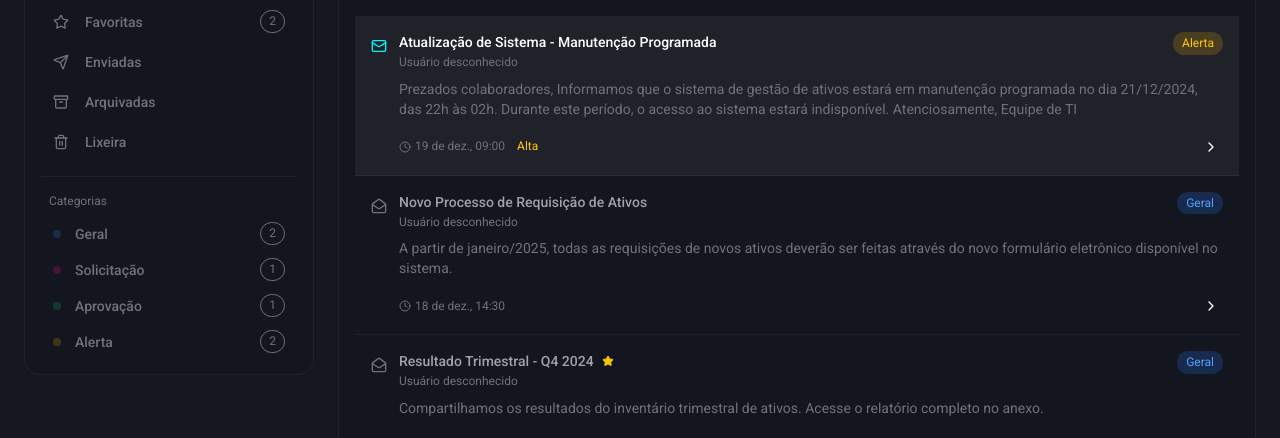
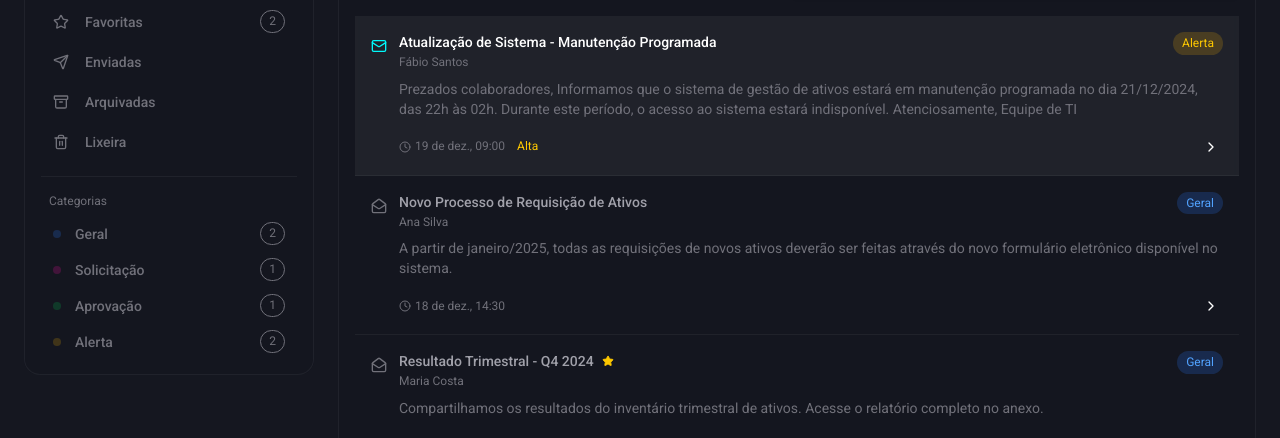
Before and after one commit to LPDigital-Agent/lpd-faiston-allinone, a Next.js app in the folder client/: page /ferramentas/ativos/comunicacao in a window 1280 px wide. Shown: the part 277-715 px from the top of the page. Built offline with nearby package versions, Linux system fonts and the light colour scheme.

Commit message:
fix(comunicacao): use nome instead of name for remetente

```diff
--- a/client/app/ferramentas/ativos/comunicacao/page.tsx
+++ b/client/app/ferramentas/ativos/comunicacao/page.tsx
@@ -203,7 +203,7 @@ export default function ComunicacaoPage() {
                                 )}
                               </div>
                               <p className="text-xs text-text-muted mt-0.5">
-                                {remetente?.name || "Usuário desconhecido"}
+                                {remetente?.nome || "Usuário desconhecido"}
                               </p>
                             </div>
                             <div className="flex items-center gap-2 shrink-0">
```
